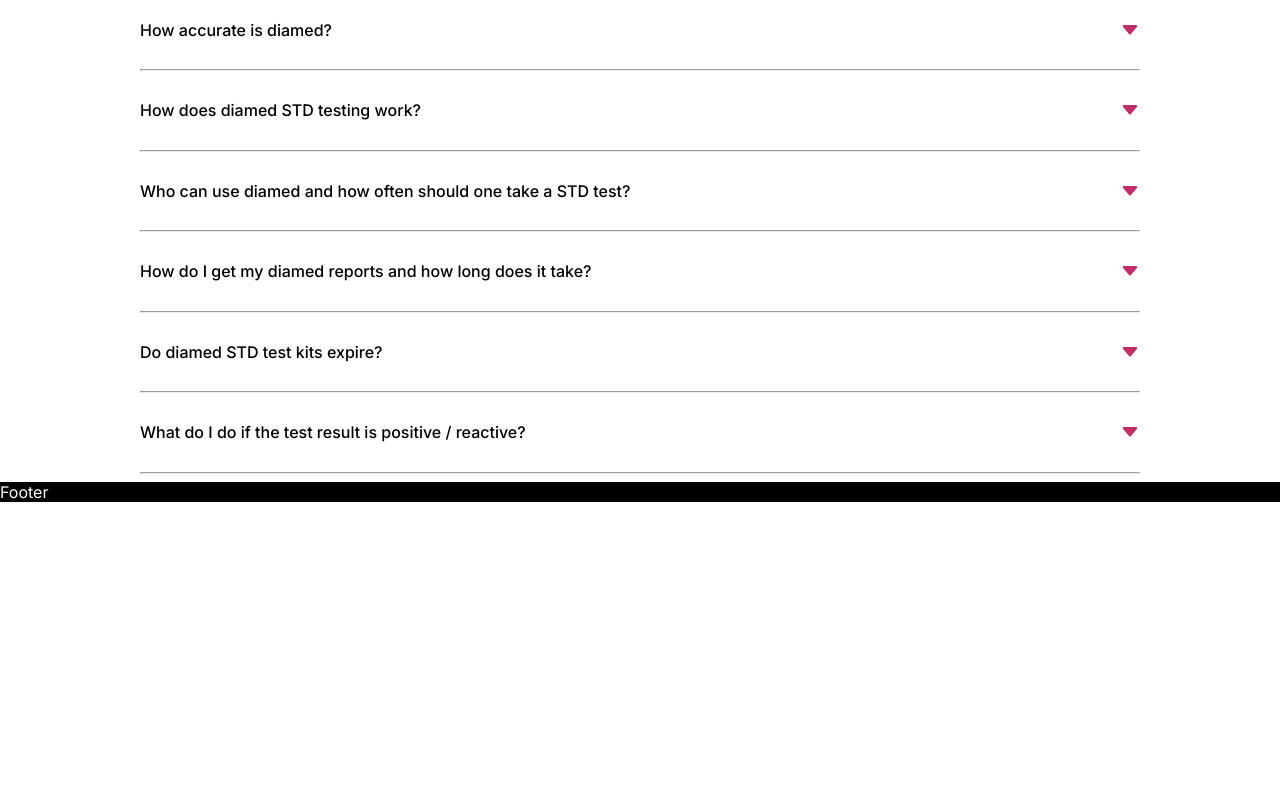
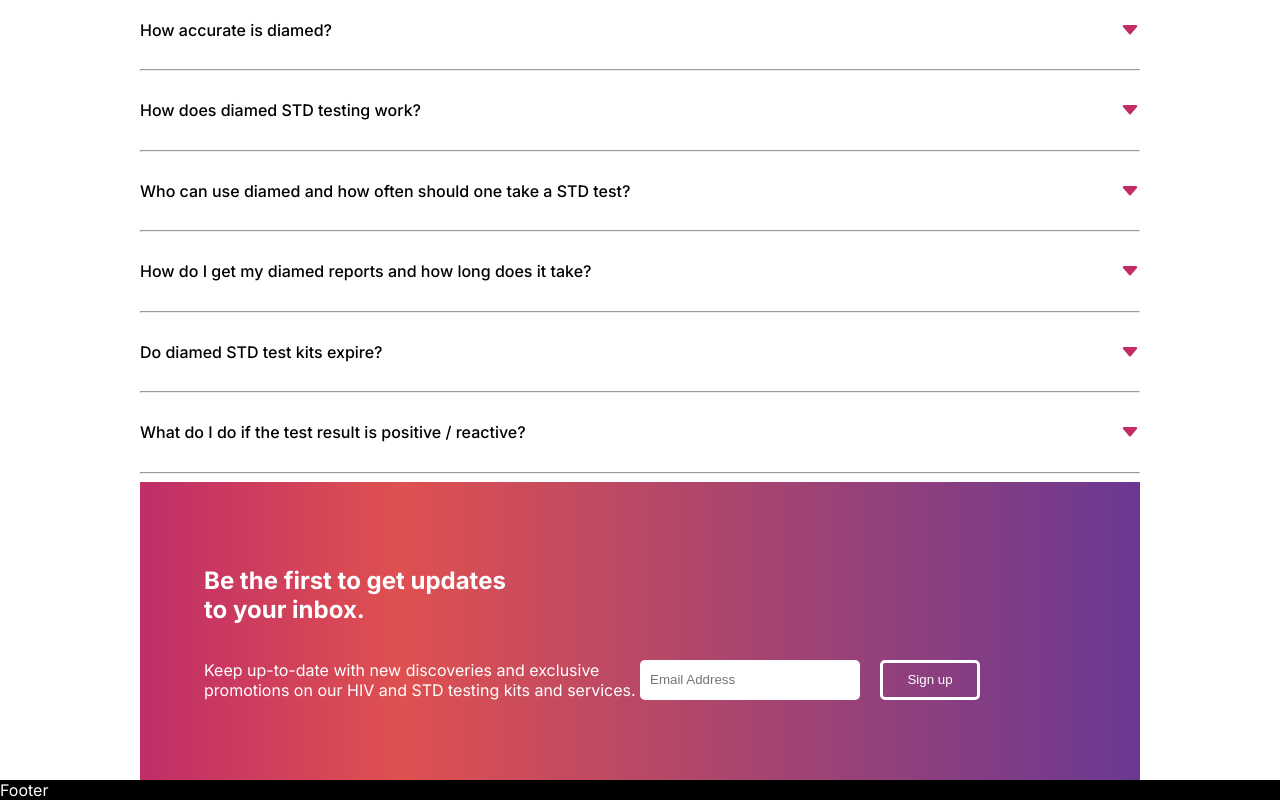
Before and after one commit to nilsrehtanz/diamed, a Next.js app: page / in a window 1280 px wide. Shown: the part 4005-4805 px from the top of the page. Before the commit the page ends 4507 px from the top, so only its background shows below. Built offline with nearby package versions, Linux system fonts and the light colour scheme.

Commit message:
added newsletter section

```diff
--- /dev/null
+++ b/components/landing/NewsletterSection.module.css
@@ -0,0 +1,38 @@
+.container {
+  background: linear-gradient(
+    270deg,
+    #6a3892 0%,
+    #df5050 73.96%,
+    #c02d68 100%
+  );
+  color: white;
+  padding: 4rem;
+}
+
+.inputSection {
+  display: flex;
+  justify-content: space-between;
+  align-items: center;
+}
+
+.inputFields {
+  flex: 0 0 50%;
+  display: flex;
+  gap: 20px;
+  height: 40px;
+}
+
+.inputFields input {
+  border: none;
+  border-radius: 5px;
+  padding: 10px;
+  width: 200px;
+}
+
+.inputFields button {
+  border-radius: 5px;
+  border: 3px solid #fff;
+  background: rgba(255, 255, 255, 0);
+  color: white;
+  width: 100px;
+}
--- /dev/null
+++ b/components/landing/NewsletterSection.tsx
@@ -0,0 +1,26 @@
+import Button from "../ui/Button";
+import classes from "./NewsletterSection.module.css";
+import Link from "next/link";
+
+function NewsletterSection() {
+  return (
+    <div className={classes.container}>
+      <h2>
+        Be the first to get updates <br /> to your inbox.
+      </h2>
+      <div className={classes.inputSection}>
+        <p>
+          Keep up-to-date with new discoveries and exclusive
+          promotions on our HIV and STD testing kits and
+          services.
+        </p>
+        <div className={classes.inputFields}>
+          <input type="text" placeholder="Email Address" />
+          <button>Sign up</button>
+        </div>
+      </div>
+    </div>
+  );
+}
+
+export default NewsletterSection;
--- a/pages/index.tsx
+++ b/pages/index.tsx
@@ -5,6 +5,7 @@
 import HowItWorksSection from "../components/landing/HowItWorksSection";
 import SupportSection from "../components/landing/SupportSection";
 import FaqSection from "../components/landing/FaqSection";
+import NewsletterSection from "../components/landing/NewsletterSection";
 import styles from "../styles/LandingPage.module.css";
 
 export default function LandingPage() {
@@ -17,6 +18,7 @@
       <HowItWorksSection></HowItWorksSection>
       <SupportSection></SupportSection>
       <FaqSection></FaqSection>
+      <NewsletterSection></NewsletterSection>
     </div>
   );
 }
```
